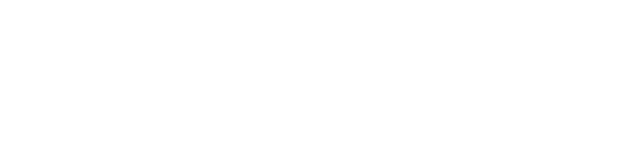
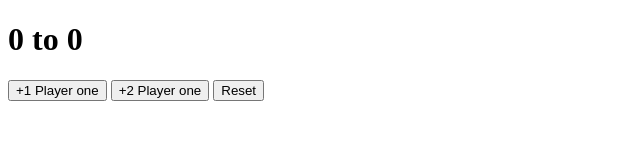
Before and after one commit to chaitanyaram1204/Score_Keeper, a plain HTML site: page index.html in a window 1280 px wide. Shown: the whole page, without its empty margins (0-640 px from the left). Drawn offline with Linux system fonts and the light colour scheme.

Commit message:
Index stage 1

```diff
--- a/index.html
+++ b/index.html
@@ -3,7 +3,14 @@
   <head>
     <meta charset="UTF-8" />
     <meta name="viewport" content="width=device-width, initial-scale=1.0" />
-    <title>Document</title>
+    <title>ScoreKeeper</title>
   </head>
-  <body></body>
+  <body>
+    <h1><span id="1PlayerDis">0</span> to <span id="2PlayerDis">0</span></h1>
+    <button id="p1Button">+1 Player one</button>
+    <button id="p2Button">+2 Player one</button>
+    <button id="reset">Reset</button>
+
+    <script src="ScoreKeeper.js"></script>
+  </body>
 </html>
```
